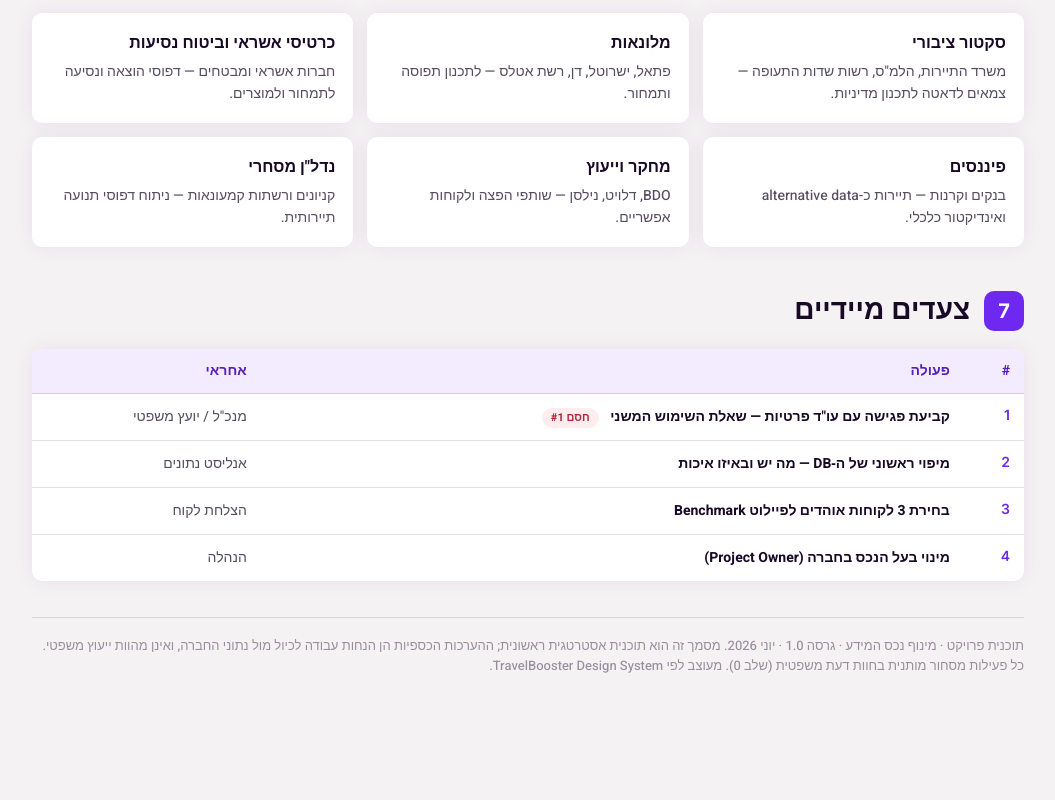
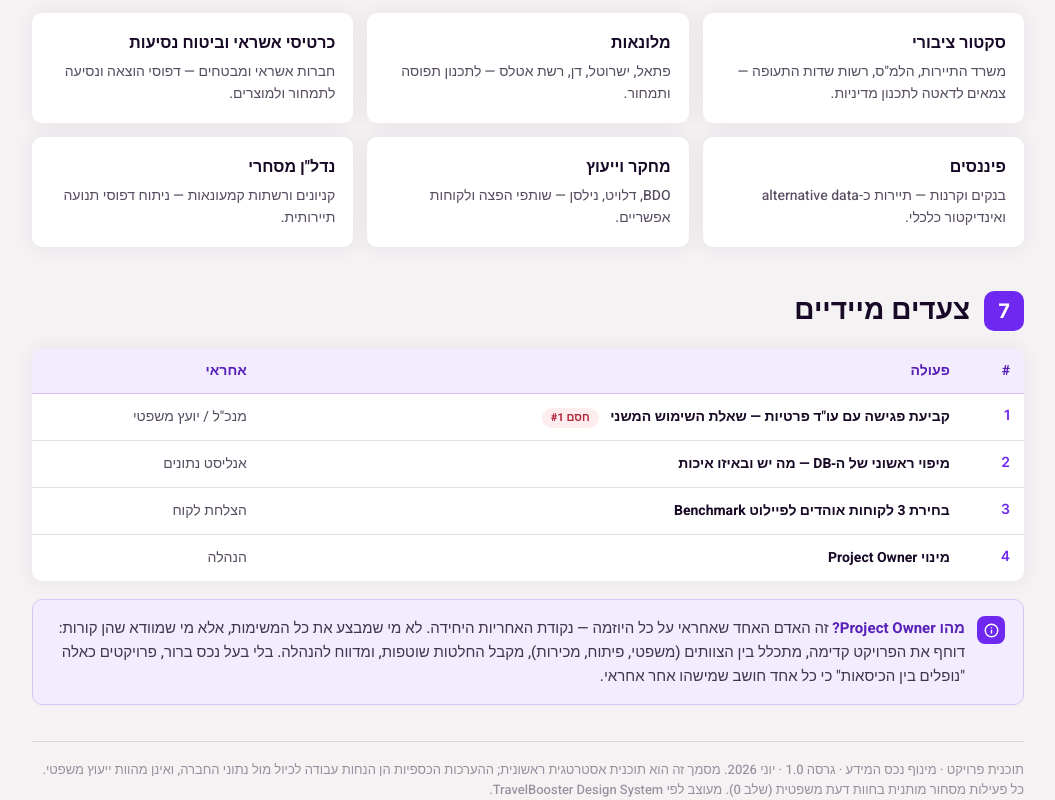
Before and after one commit to sivanAssif/DBProject, a plain HTML site: page index.html in a window 1280 px wide. Shown: the part 4907-5707 px from the top of the page, without its empty margins (112-1167 px from the left). Before the commit the page ends 5583 px from the top, so only its background shows below. Drawn offline with Linux system fonts and the light colour scheme.

Commit message:
Rename task to 'מינוי Project Owner' and add explanatory note

```diff
--- a/index.html
+++ b/index.html
@@ -414,9 +414,13 @@ footer p{font:500 13px/20px var(--font-he);color:var(--n400);margin:0}
       <tr><td class="hash">1</td><td class="name">קביעת פגישה עם עו"ד פרטיות — שאלת השימוש המשני <span class="tag-block">חסם #1</span></td><td>מנכ"ל / יועץ משפטי</td></tr>
       <tr><td class="hash">2</td><td class="name">מיפוי ראשוני של ה‑DB — מה יש ובאיזו איכות</td><td>אנליסט נתונים</td></tr>
       <tr><td class="hash">3</td><td class="name">בחירת 3 לקוחות אוהדים לפיילוט Benchmark</td><td>הצלחת לקוח</td></tr>
-      <tr><td class="hash">4</td><td class="name">מינוי בעל הנכס בחברה (Project Owner)</td><td>הנהלה</td></tr>
+      <tr><td class="hash">4</td><td class="name">מינוי Project Owner</td><td>הנהלה</td></tr>
     </tbody>
   </table>
+  <div class="callout">
+    <div class="iconwell"><svg width="15" height="15" viewBox="0 0 24 24" fill="none" stroke="#fff" stroke-width="2.2" stroke-linecap="round" stroke-linejoin="round"><circle cx="12" cy="12" r="10"/><line x1="12" y1="16" x2="12" y2="12"/><line x1="12" y1="8" x2="12.01" y2="8"/></svg></div>
+    <p><b>מהו Project Owner?</b> זה האדם האחד שאחראי על כל היוזמה — נקודת האחריות היחידה. לא מי שמבצע את כל המשימות, אלא מי שמוודא שהן קורות: דוחף את הפרויקט קדימה, מתכלל בין הצוותים (משפטי, פיתוח, מכירות), מקבל החלטות שוטפות, ומדווח להנהלה. בלי בעל נכס ברור, פרויקטים כאלה "נופלים בין הכיסאות" כי כל אחד חושב שמישהו אחר אחראי.</p>
+  </div>
 
   <footer>
     <p>תוכנית פרויקט · מינוף נכס המידע · גרסה 1.0 · יוני 2026. מסמך זה הוא תוכנית אסטרטגית ראשונית; ההערכות הכספיות הן הנחות עבודה לכיול מול נתוני החברה, ואינן מהוות ייעוץ משפטי. כל פעילות מסחור מותנית בחוות דעת משפטית (שלב 0). מעוצב לפי TravelBooster Design System.</p>
```
